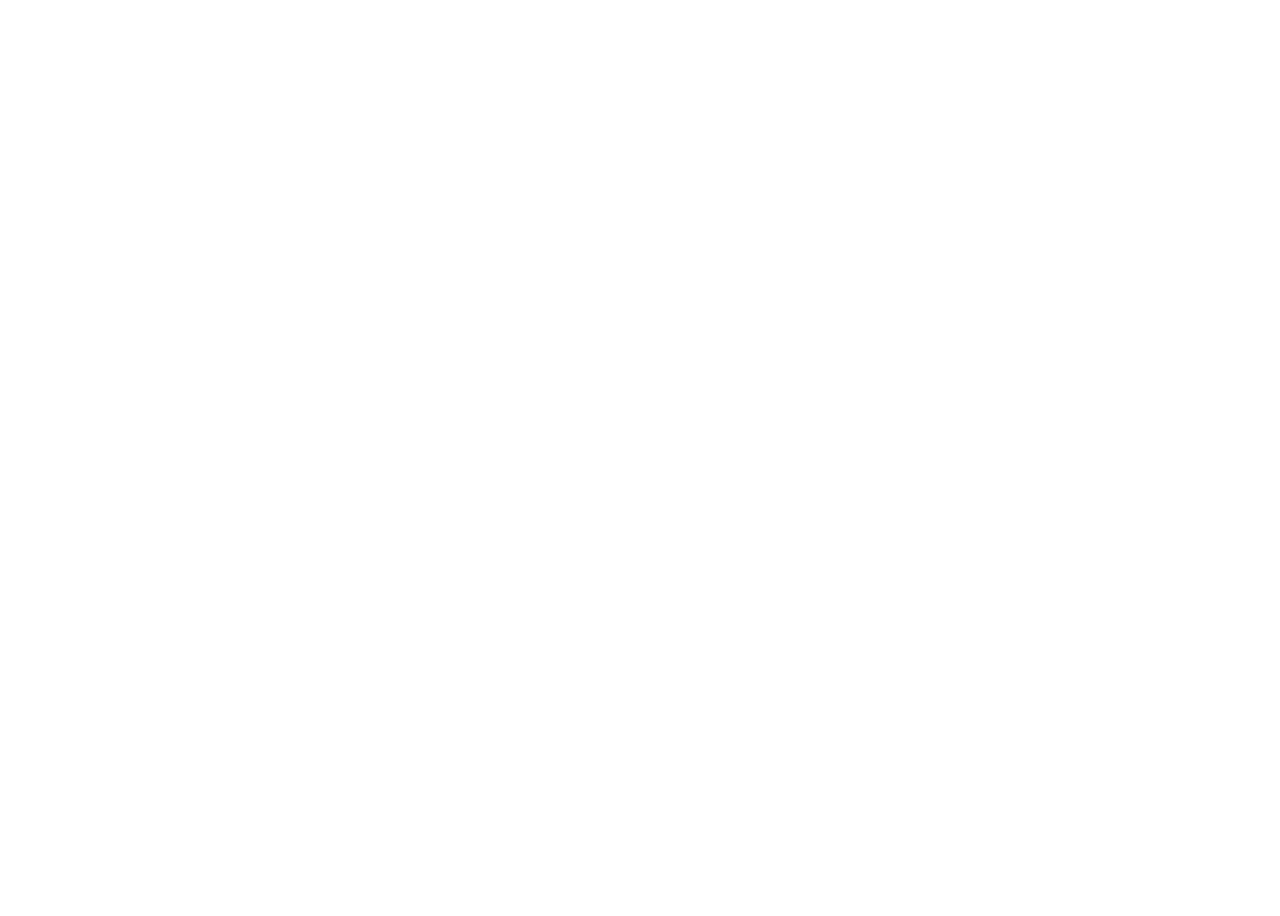
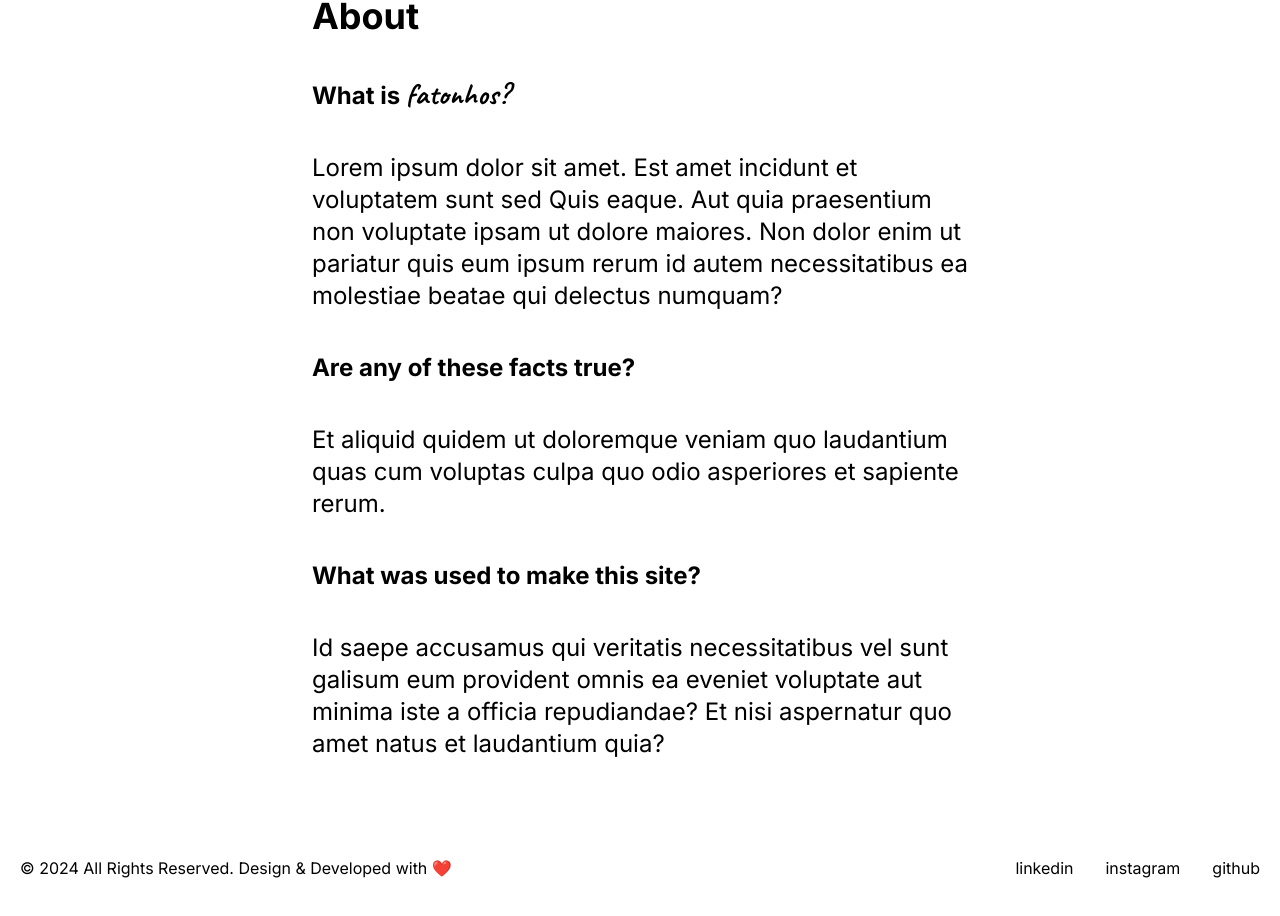
Before and after one commit to Haaguitos/fun-facts, a SvelteKit app: page /about in a window 1280 px wide. Shown: the part 124-1040 px from the top of the page. Before the commit the page ends 800 px from the top, so only its background shows below. Built offline with nearby package versions, Linux system fonts and the light colour scheme.

Commit message:
feat: footer and about

```diff
--- /dev/null
+++ b/src/components/Footer.svelte
@@ -0,0 +1,34 @@
+<script lang="ts">
+    const currentYear = new Date().getFullYear();
+</script>
+
+
+<footer class="flex flex-col justify-between gap-4 py-8 px-5 items-center xl:flex-row xl:justify-between xl:py-10">
+    <p id="currentYear">© {currentYear} All Rights Reserved. Design & Developed with ❤️️</p>
+
+    <div class="flex flex-row gap-8">
+        <a
+            target="_blank"
+            rel="noreferrer"
+            href={'https://www.linkedin.com/in/igor-haag/'}
+        >
+            linkedin
+        </a>
+
+        <a
+            target="_blank"
+            rel="noreferrer"
+            href={'https://www.instagram.com/haaguitos/'}
+        >
+            instagram
+        </a>
+
+        <a
+            target="_blank"
+            rel="noreferrer"
+            href={'https://github.com/Haaguitos'}
+        >
+            github
+        </a>
+    </div>
+</footer>
--- a/src/routes/+layout.svelte
+++ b/src/routes/+layout.svelte
@@ -1,5 +1,6 @@
 <script>
 	import "../app.css";
+	import Footer from "../components/Footer.svelte";
 	import Header from "../components/Header.svelte";
 </script>
 
@@ -8,6 +9,7 @@
 	<main>
 		<slot />
 	</main>
+	<Footer />
 </div>
 
 <style>
--- a/src/routes/about/+page.svelte
+++ b/src/routes/about/+page.svelte
@@ -6,6 +6,28 @@
 	<meta name="description" content="Svelte demo app" />
 </svelte:head>
 
-<div class="flex flex-col gap-10 items-center">
-    About
+<div class="flex flex-col gap-10 items-start max-w-prose mx-auto py-10">
+    <h1 class="text-4xl font-bold">
+		About
+	</h1>
+
+	<p class="text-2xl font-bold">What is <span class="font-heading text-3xl">fatonhos?</span></p>
+	<p class="text-2xl">
+		Lorem ipsum dolor sit amet. Est amet incidunt et voluptatem sunt sed Quis eaque. Aut quia praesentium non voluptate ipsam ut dolore maiores.
+		Non dolor enim ut pariatur quis eum ipsum rerum id autem necessitatibus ea molestiae beatae qui delectus numquam?
+	</p>
+
+	<p class="text-2xl font-bold">
+		Are any of these facts true?
+	</p>
+	<p class="text-2xl">
+		Et aliquid quidem ut doloremque veniam quo laudantium quas cum voluptas culpa quo odio asperiores et sapiente rerum.
+	</p>
+
+	<p class="text-2xl font-bold">
+		What was used to make this site?
+	</p>
+	<p class="text-2xl">
+		Id saepe accusamus qui veritatis necessitatibus vel sunt galisum eum provident omnis ea eveniet voluptate aut minima iste a officia repudiandae? Et nisi aspernatur quo amet natus et laudantium quia?
+	</p>
 </div>
```
